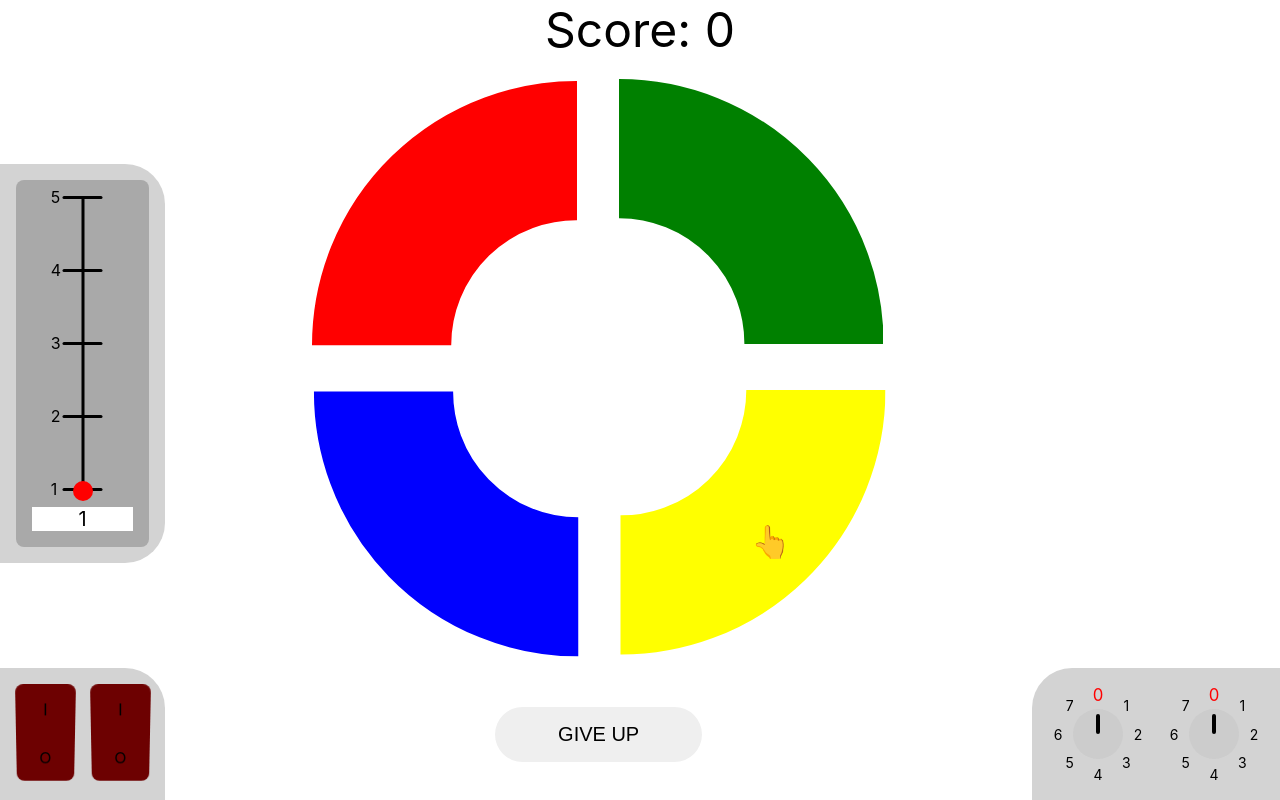
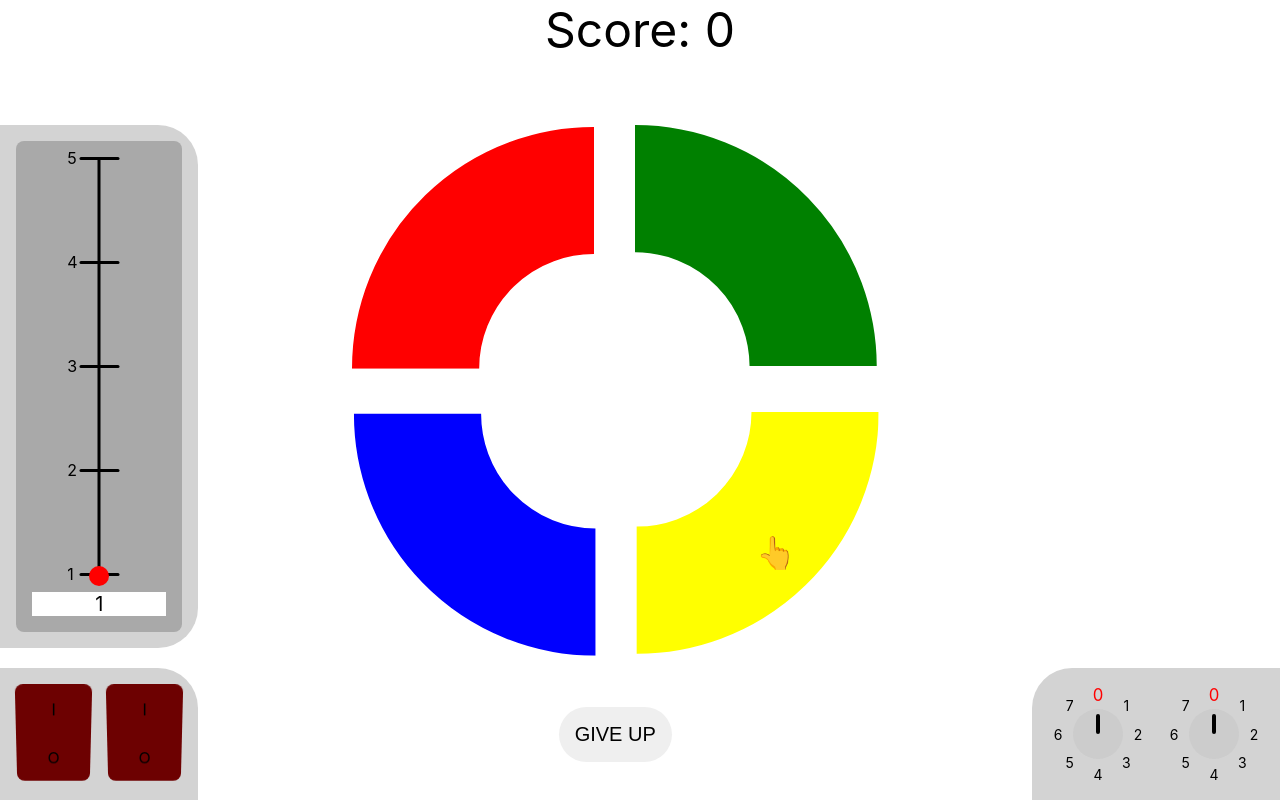
Before and after one commit to GitDevla/infinite-simon, a React (Create React App) app: page /game in a window 1280 px wide. Built offline with nearby package versions, Linux system fonts and the light colour scheme.

Commit message:
feat: make design responsible for mobile

```diff
--- a/src/page/GameScreen.tsx
+++ b/src/page/GameScreen.tsx
@@ -124,43 +124,11 @@ export default function GameScreen() {
 	const rotations = [270, 0, 180, 90];
 
 	return (
-		<div
-			className="grid"
-			style={{
-				gridTemplateRows: "auto 1fr auto",
-				gridTemplateColumns: "1fr 5fr 1fr",
-				gap: "20px",
-				height: "100vh",
-			}}
-		>
-			<div
-				className="align-center"
-				style={{
-					gridColumn: "1 / -1",
-				}}
-			>
+		<div className="layout">
+			<div className="topbar align-center">
 				<span style={{ fontSize: "3rem" }}>Score: {score}</span>
 			</div>
-			<div
-				className="flex w-full p-2 gap-2"
-				style={{
-					backgroundColor: "lightgrey",
-					borderRadius: "0 40px 40px 0",
-					height: "70%",
-					margin: "auto",
-				}}
-			>
-				{enabledSliders.map((input) => (
-					<Slider
-						key={input.id}
-						max={5}
-						value={typeof input.value === "number" ? input.value : 0}
-						onChange={(value) => handleUserInput(input.id, value)}
-						id={input.id}
-					/>
-				))}
-			</div>
-			<div className="flex content-center">
+			<div className="center flex content-center">
 				<div
 					className="grid"
 					style={{
@@ -181,13 +149,41 @@ export default function GameScreen() {
 					))}
 				</div>
 			</div>
-			<div></div>
+			<div className="bottom-middle flex flex-center">
+				<button
+					type="button"
+					onClick={() => setGameOngoing(false)}
+					className="p-2 text-xl pointer"
+					style={{
+						border: "none",
+						borderRadius: "4000px",
+					}}
+				>
+					GIVE UP
+				</button>
+			</div>
+			<div
+				className="left flex w-full p-2 gap-2"
+				style={{
+					backgroundColor: "lightgrey",
+					height: "100%",
+				}}
+			>
+				{enabledSliders.map((input) => (
+					<Slider
+						key={input.id}
+						max={5}
+						value={typeof input.value === "number" ? input.value : 0}
+						onChange={(value) => handleUserInput(input.id, value)}
+						id={input.id}
+					/>
+				))}
+			</div>
 
 			<div
-				className="flex gap-2 flex-center p-2"
+				className="bottom-left flex gap-2 flex-center p-2"
 				style={{
 					backgroundColor: "lightgrey",
-					borderRadius: "0 40px 0 0",
 				}}
 			>
 				{enabledSwitches.map((input) => (
@@ -199,25 +195,10 @@ export default function GameScreen() {
 					/>
 				))}
 			</div>
-			<div className="flex flex-center">
-				<button
-					type="button"
-					onClick={() => setGameOngoing(false)}
-					className="p-2 text-xl pointer"
-					style={{
-						width: "25%",
-						border: "none",
-						borderRadius: "4000px",
-					}}
-				>
-					GIVE UP
-				</button>
-			</div>
 			<div
-				className="flex gap-2 flex-center p-2"
+				className="bottom-right flex gap-2 flex-center p-2"
 				style={{
 					backgroundColor: "lightgrey",
-					borderRadius: "40px 0 0 0",
 				}}
 			>
 				{enabledKnobs.map((input) => (
--- a/src/style/GameScreen.css
+++ b/src/style/GameScreen.css
@@ -1,3 +1,85 @@
+.layout {
+	display: grid;
+	padding: 20px;
+	grid-template-columns: 1fr 1fr;
+	grid-template-rows: auto 3fr 1fr 1fr 1fr;
+	gap: 0px;
+	height: 100vh;
+	width: 100vw;
+}
+
+.layout > .topbar {
+	grid-column: 1 / -1;
+	grid-row: 1;
+}
+
+.layout > .center {
+	grid-column: 1 / -1;
+	grid-row: 2;
+}
+
+.layout > .left {
+	grid-column: 1;
+	grid-row: 4 / 6;
+}
+
+.layout > .bottom-left {
+	grid-column: 2;
+	grid-row: 4;
+}
+
+.layout > .bottom-middle {
+	grid-column: 1 / -1;
+	grid-row: 3;
+}
+
+.layout > .bottom-right {
+	grid-column: 2;
+	grid-row: 5;
+}
+
+@media (min-width: 600px) {
+	.layout {
+		grid-template-columns: 1fr 4fr 1fr;
+		grid-template-rows: 1fr 5fr 1fr;
+		gap: 20px;
+		padding: 0;
+	}
+
+	.layout > .topbar {
+		grid-column: 1 / -1;
+		grid-row: 1;
+	}
+
+	.layout > .center {
+		grid-column: 2;
+		grid-row: 2;
+	}
+
+	.layout > .left {
+		grid-column: 1;
+		grid-row: 2;
+		border-radius: 0 40px 40px 0;
+	}
+
+	.layout > .bottom-left {
+		grid-column: 1;
+		grid-row: 3;
+		border-radius: 0 40px 0 0;
+	}
+
+	.layout > .bottom-middle {
+		grid-column: 2;
+		grid-row: 3;
+	}
+
+	.layout > .bottom-right {
+		grid-column: 3;
+		grid-row: 3;
+		border-radius: 40px 0 0 0;
+	}
+}
+
 .simon-button {
 	cursor: pointer;
 	transition: filter 0.5s ease;
```
